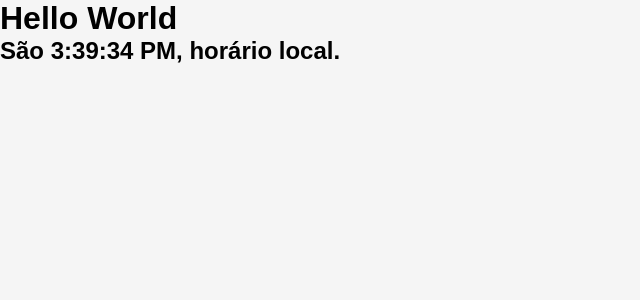
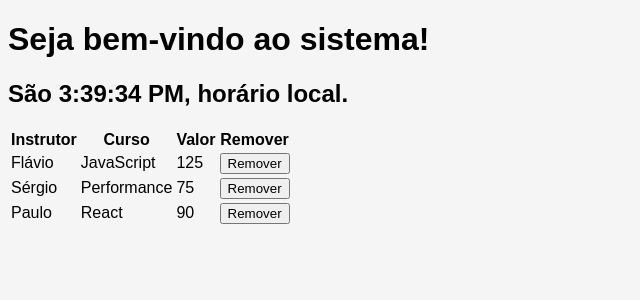
Before and after one commit to PereiraFelipeSilva/Cadastro-de-Cursos-React, a React (Create React App) app: page / in a window 1280 px wide. Shown: the top 300 px of the page, without its empty margins (0-640 px from the left). Built offline with nearby package versions, Linux system fonts and the light colour scheme.

Commit message:
Criação dos components Table e Greeting

```diff
--- a/public/index.html
+++ b/public/index.html
@@ -3,7 +3,7 @@
   <head>
     <meta charset="utf-8" />
     <meta name="viewport" content="width=device-width, initial-scale=1" />
-    <title>Projeto React</title>
+    <title>Cursos para Web</title>
   </head>
   <body>
     <noscript>Você precisa habilitar o javascript para utilizar esta aplicação.</noscript>
--- a/src/App.js
+++ b/src/App.js
@@ -1,15 +1,41 @@
 import React from 'react';
 import './styles/App.css';
+import Greeting from './components/Greeting';
 import Clock from './components/Clock';
+import Table from './components/Table';
 
 function App() {
 
+  const autores = [
+    {
+      instrutor: 'Max',
+      curso: 'Java',
+      valor: '200'
+    },
+    {
+      instrutor: 'Rodrigo',
+      curso: 'Design',
+      valor: '75'
+    },
+    {
+      instrutor: 'Roberta',
+      curso: 'C# e C++',
+      valor: '250'
+    },
+    {
+      instrutor: 'Luisa',
+      curso: 'Angular 2',
+      valor: '200'
+    }
+  ];
+
   return (
-    <div className="App">
-      <h1>Hello World</h1>
-      <Clock/>
-    </div>
-  )
+    <>
+      <Greeting />
+      <Clock />
+      <Table />
+    </>
+  );
 }
 
 export default App;
--- /dev/null
+++ b/src/components/Greeting.js
@@ -0,0 +1,12 @@
+import React from 'react';
+
+class Greeting extends React.Component {
+
+  render(){
+    return(
+      <h1>Seja bem-vindo ao sistema!</h1>
+    );
+  }
+}
+
+export default Greeting;
--- /dev/null
+++ b/src/components/Table.js
@@ -0,0 +1,55 @@
+import React from 'react';
+
+const TableHead = () => {
+
+  return (
+    <thead>
+      <tr>
+        <th>Instrutor</th>
+        <th>Curso</th>
+        <th>Valor</th>
+        <th>Remover</th>
+      </tr>
+    </thead>
+  );
+}
+
+const TableBody = () => {
+
+  return (
+    <tbody>
+      <tr>
+        <td>Flávio</td>
+        <td>JavaScript</td>
+        <td>125</td>
+        <td><button>Remover</button></td>
+      </tr>
+      <tr>
+        <td>Sérgio</td>
+        <td>Performance</td>
+        <td>75</td>
+        <td><button>Remover</button></td>
+      </tr>
+      <tr>
+        <td>Paulo</td>
+        <td>React</td>
+        <td>90</td>
+        <td><button>Remover</button></td>
+      </tr>
+    </tbody>
+  );
+}
+
+class Table extends React.Component {
+
+  render() {
+    return (
+      <table>
+        <TableHead />
+        <TableBody />
+      </table>
+    );
+  }
+}
+
+export default Table;
--- a/src/styles/App.css
+++ b/src/styles/App.css
@@ -1,7 +1,7 @@
 * {
-  margin: 0;
+  /* margin: 0;
   padding: 0;
-  outline: 0;
+  outline: 0; */
   box-sizing: border-box;
 }
 
```
